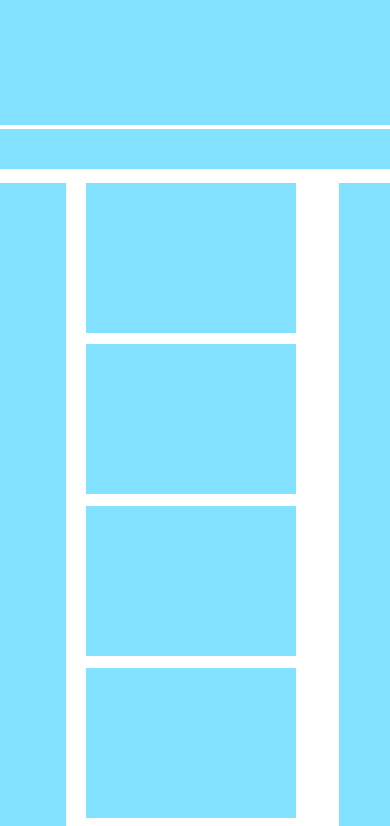
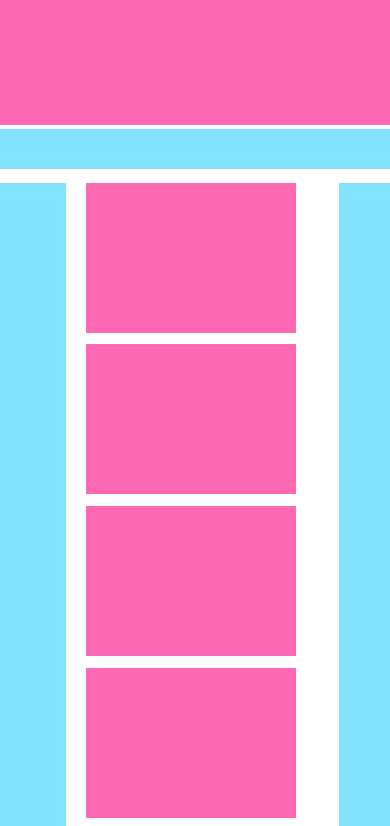
Before and after one commit to alexanderkubczak/CF-CSS-DAY05-Alexander-Anja, a plain HTML site: page Intermediate/index.html in a window 390 px wide. Shown: the top 826 px of the page. Drawn offline with Linux system fonts and the light colour scheme.

Commit message:
change color for media queries for the intermediate css

```diff
--- a/Intermediate/style.css
+++ b/Intermediate/style.css
@@ -82,6 +82,10 @@ footer {
 	article {
 		width: 47%;
 	}
+
+	header, aside, article, footer {
+		background-color: hotpink;
+	}
 }
 
 /* Computer screen */
```
